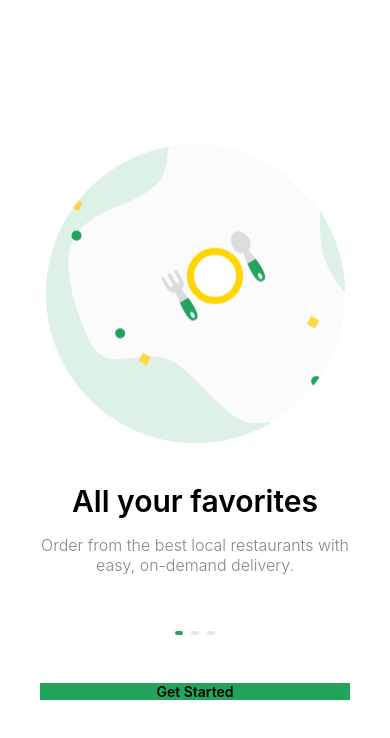
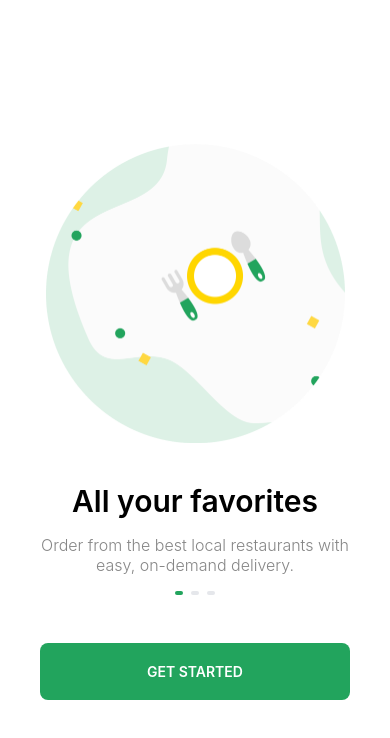
Before and after one commit to dikkaaaw/Catering, a React Native app: screen / in a window 390 px wide. Shown: the top 738 px of the page. Built offline with nearby package versions, Linux system fonts and the light colour scheme.

Commit message:
feat: add additional content paths and custom text utilities to Tailwind configuration

```diff
--- a/tailwind.config.js
+++ b/tailwind.config.js
@@ -1,6 +1,10 @@
 /** @type {import('tailwindcss').Config} */
 module.exports = {
-  content: ['./App.{js,jsx,ts,tsx}', './src/**/*.{js,jsx,ts,tsx}'],
+  content: [
+    './App.{js,jsx,ts,tsx}',
+    './src/**/*.{js,jsx,ts,tsx}',
+    './components/**/*.{js,jsx,ts,tsx}',
+  ],
   presets: [require('nativewind/preset')],
   theme: {
     extend: {
@@ -17,5 +21,28 @@ module.exports = {
       },
     },
   },
-  plugins: [],
+  plugins: [
+    function ({ addUtilities }) {
+      const newUtilities = {
+        '.text-h1': {
+          fontFamily: 'SF-Pro-Display-Semibold',
+          fontSize: '34px',
+          color: '#010F07',
+        },
+        '.text-body': {
+          fontFamily: 'SF-Pro-Display-Regular',
+          fontSize: '18px',
+          color: '#868686',
+          lineHeight: '24px',
+        },
+        '.text-headline': {
+          fontFamily: 'SF-Pro-Display-Bold',
+          fontSize: '30px',
+          color: '#010F07',
+          lineHeight: '38px',
+        },
+      };
+      addUtilities(newUtilities);
+    },
+  ],
 };
```
